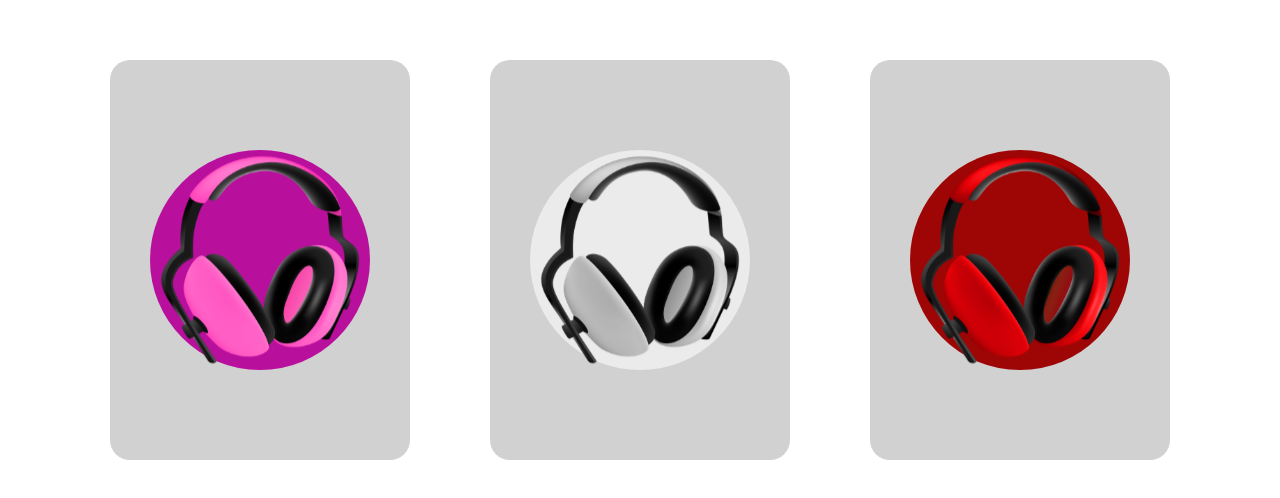
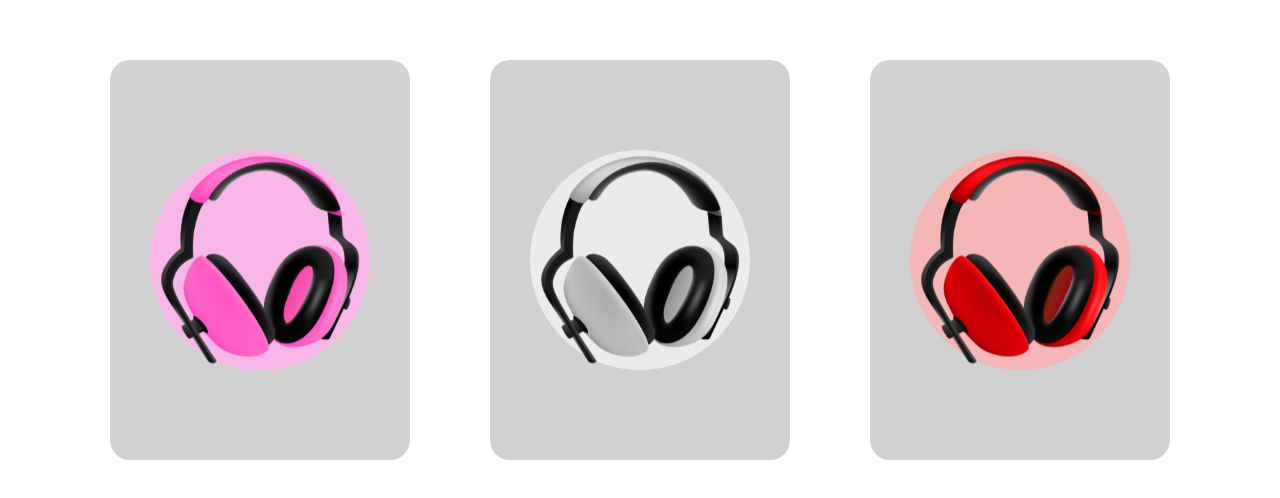
Before and after one commit to KaramSahoo/UIUX, a plain HTML site: page index.html in a window 1280 px wide. Shown: the part 140-638 px from the top of the page. Drawn offline with Linux system fonts and the light colour scheme.

```diff
--- a/style.css
+++ b/style.css
@@ -46,13 +46,13 @@
     margin: 0 auto;
     font-size: 6em;
     font-weight: 900;
-    color: #fff;
+    color: rgb(49, 49, 49);
     opacity: 0;
     transition: 0.3s;
 }
 
 .container .box:hover:before {
-    opacity: 0.04;
+    opacity: 0.2;
 }
 
 .container .box::after {
@@ -62,13 +62,13 @@
     margin: 0 auto;
     font-size: 6em;
     font-weight: 900;
-    color: #fff;
+    color: rgb(49, 49, 49);
     opacity: 0;
     transition: 0.3s;
 }
 
 .container .box:hover:after {
-    opacity: 0.04;
+    opacity: 0.2;
 }
 
 img {
@@ -152,7 +152,7 @@
 
 .container .box:nth-child(1) .circle,
 .container .box:nth-child(1) .buy{
-    background-color: rgb(185, 15, 157);
+    background-color: rgb(248, 183, 232);
 }
 
 .container .box:nth-child(2) .circle,
@@ -162,5 +162,5 @@
 
 .container .box:nth-child(3) .circle,
 .container .box:nth-child(3) .buy{
-    background-color: rgb(158, 6, 6);
+    background-color: rgb(245, 182, 182);
 }
```
